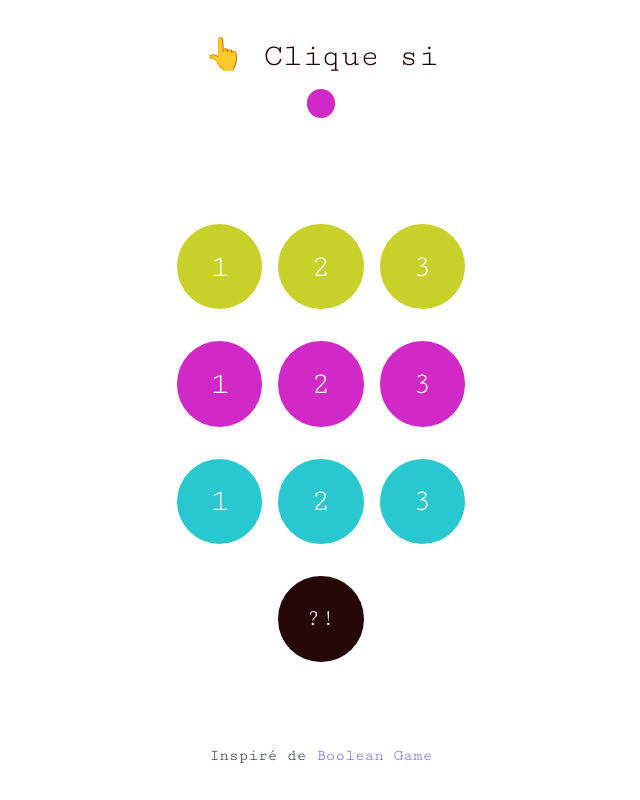
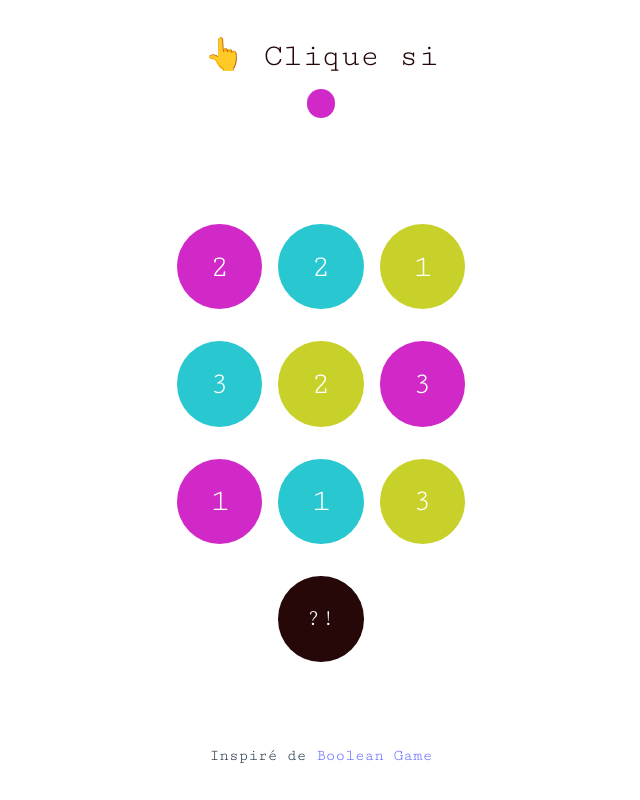
Before and after one commit to codecollectif/boolean-game, a React (Vite) app: page / in a window 1280 px wide. Shown: the whole page, without its empty margins (319-959 px from the left). Built offline with nearby package versions, Linux system fonts and the light colour scheme.

Commit message:
randomized at start

```diff
--- a/src/App.tsx
+++ b/src/App.tsx
@@ -8,11 +8,13 @@ const fromHue = (h: number) => `hsl(${h} 67% 49%)`;
 
 const colors = [fromHue(63), fromHue(303), fromHue(183)];
 
-const points = colors.flatMap((color) => [
-  { value: 1, color },
-  { value: 2, color },
-  { value: 3, color },
-]);
+const points = colors
+  .flatMap((color) => [
+    { value: 1, color },
+    { value: 2, color },
+    { value: 3, color },
+  ])
+  .sort(() => Math.random() - 0.5);
 
 const levelPatterns = ["C", "N", "CoN", "!CoN", "Co!N", "!Co!N", "!!Co!N"];
 
```
